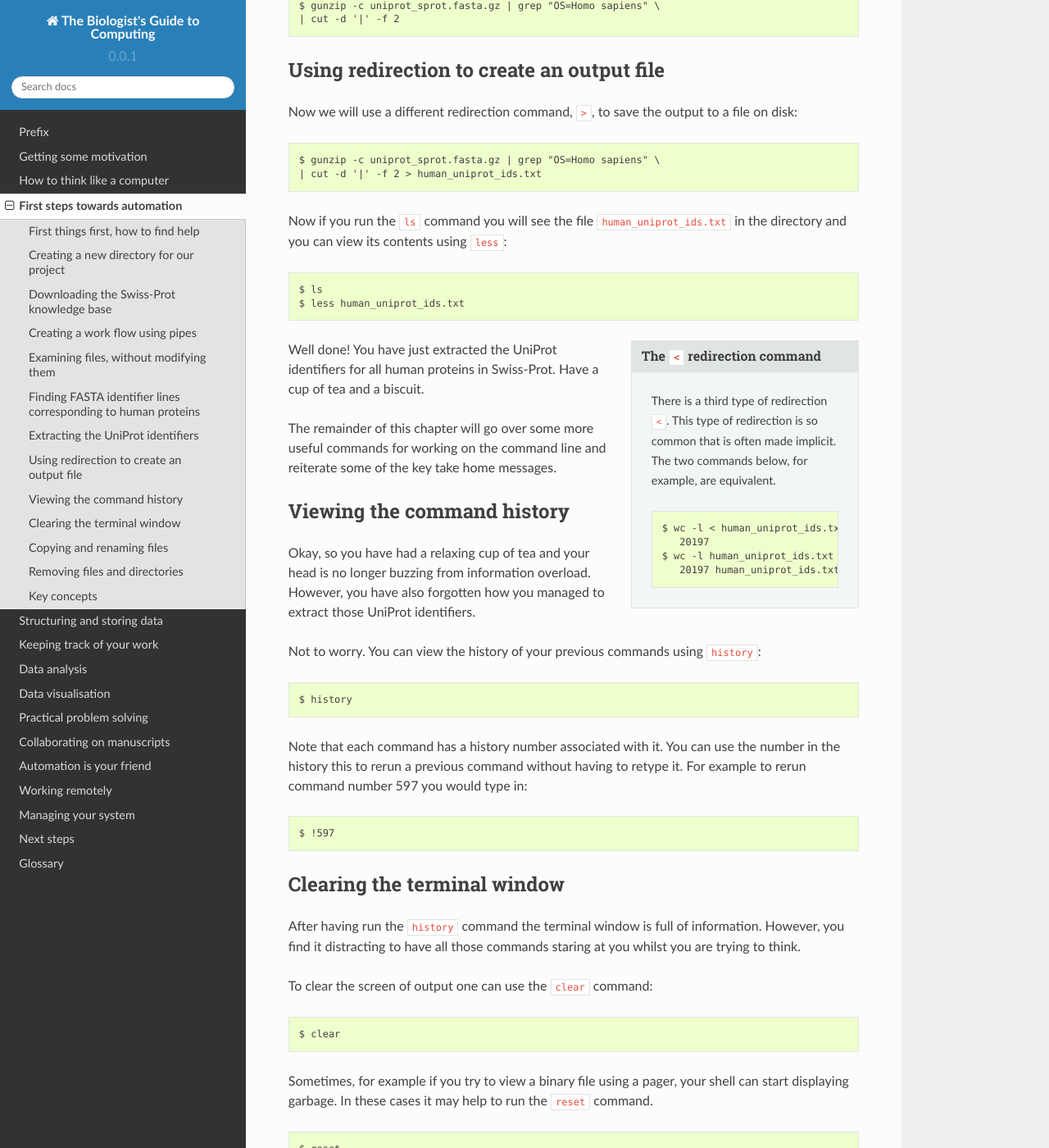
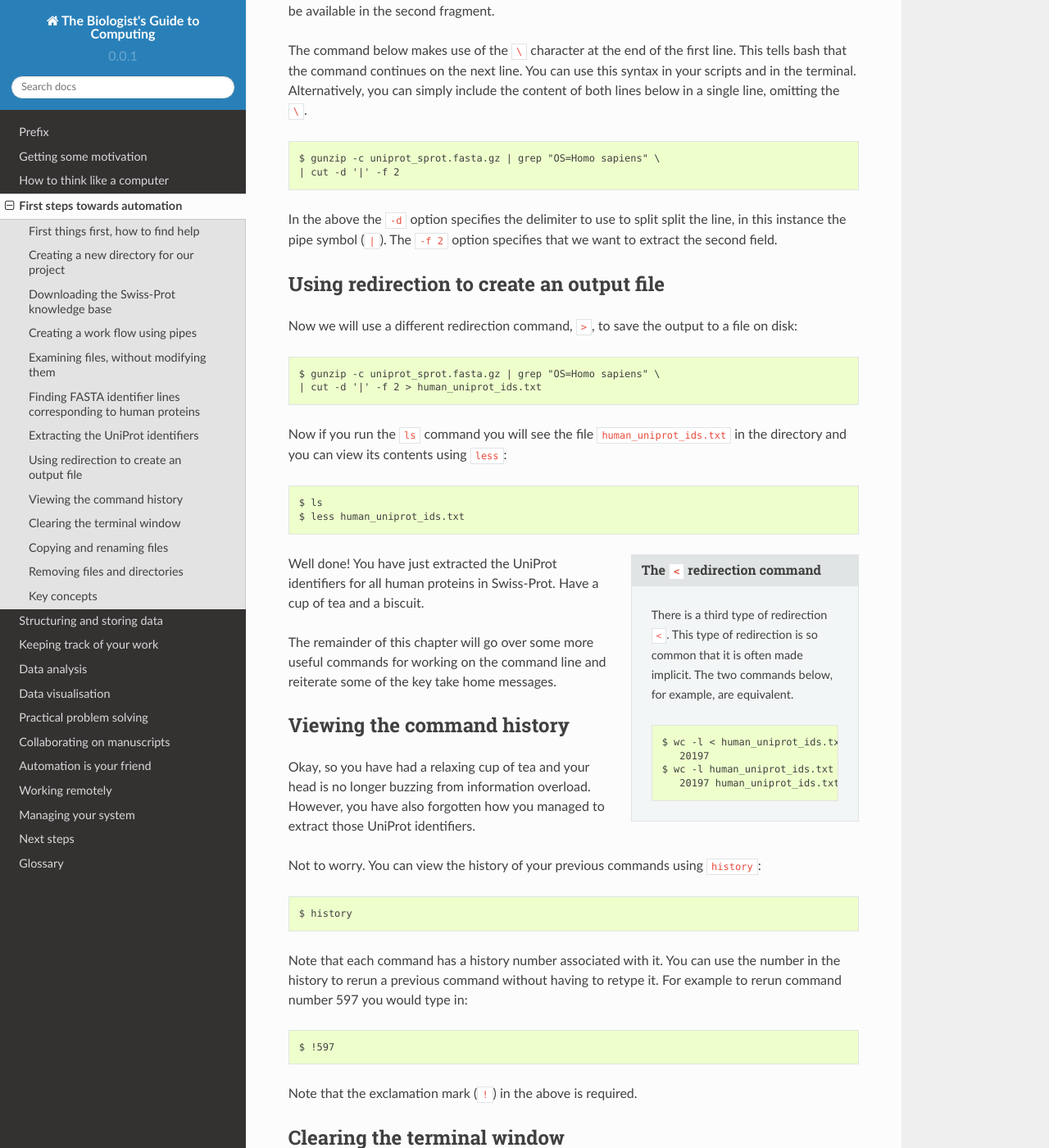
Before and after one commit to tjelvar-olsson/biologists-guide-to-computing, a Sphinx documentation site: the page built from source/first-steps-towards-automation.rst, in a window 1280 px wide and 1400 px high, scrolled down 7872 px. Shown: the whole window at 82% size. Built offline with Sphinx 7.4.7 and the Read the Docs theme 2.0.0, drawn with Linux system fonts in a browser that asks for light colours; some of the changed text lies outside the part shown.

Commit message:
Applied Tyler's feedback on first steps towards automation chapter

```diff
--- a/source/first-steps-towards-automation.rst
+++ b/source/first-steps-towards-automation.rst
@@ -51,7 +51,7 @@ the command below.
     $ man ls
 
 To get out of the "man-page" press the "q" key. Just like I encourage you to try
-out the examples outlined in this chapter I also encourage you to examine the
+out the examples outlined in this chapter, I also encourage you to examine the
 help and man-page documentation for the commands that we use to get a better
 understanding of what the commands do.
 
@@ -152,8 +152,6 @@ to run the command:
         $ curl --verbose http://bit.ly/1l6SAKb
 
 
-
-
 To allow the redirection to occur we need to use the ``--location`` option,
 which will redirect the request to the new location.
 Let us download the gzipped FASTA file from the UniProt FTP site:
@@ -201,6 +199,9 @@ running the command:
 
 From now on the text will use the short ``-c`` option rather than the long
 ``--to-stdout`` option to save on typing.
+
+.. note:: Remember that you can use the ``--help`` or ``-h`` option to get
+          information on the meanings of the various options available to you.
 
 
 Creating a work flow using pipes
@@ -412,6 +413,9 @@ include the content of both lines below in a single line, omitting the ``\``.
     $ gunzip -c uniprot_sprot.fasta.gz | grep "OS=Homo sapiens" \
     | cut -d '|' -f 2
 
+In the above the ``-d`` option specifies the delimiter to use to split split
+the line, in this instance the pipe symbol (``|``). The ``-f 2`` option
+specifies that we want to extract the second field.
 
 
 Using redirection to create an output file
@@ -437,7 +441,7 @@ Now if you run the ``ls`` command you will see the file
 .. sidebar:: The ``<`` redirection command
 
              There is a third type of redirection ``<``. This type of redirection
-             is so common that is often made implicit. The two commands below, for
+             is so common that it is often made implicit. The two commands below, for
              example, are equivalent.
 
              .. code-block:: none
@@ -469,12 +473,14 @@ Not to worry. You can view the history of your previous commands using ``history
     $ history
 
 Note that each command has a history number associated with it.  You can use
-the number in the history this to rerun a previous command without having to
+the number in the history to rerun a previous command without having to
 retype it. For example to rerun command number 597 you would type in:
 
 .. code-block:: none
 
     $ !597
+
+Note that the exclamation mark (``!``) in the above is required.
 
 
 Clearing the terminal window
@@ -497,6 +503,9 @@ shell can start displaying garbage. In these cases it may help to run the
 .. code-block:: none
 
     $ reset
+
+In general it is advisable to use ``clear`` as it only clears the terminal screen
+whereas ``reset`` reinitialises the terminal.
 
 
 Copying and renaming files
@@ -560,6 +569,8 @@ the recursive option:
     $ rm -r backup
 
 .. warning:: Think twice before deleting files, they will be deleted permanently.
+             When using ``rm`` there is no such thing as recycle bin from which
+             the files can be recovered.
 
 
 Key concepts
@@ -572,3 +583,4 @@ Key concepts
 - Pipes can be used to combine different programs into more complicated work flows
 - In general it is better to create small tools that do one thing well
 - Think twice before deleting files
+- Use the ``-help`` option  to understand a command and its options
```
Also changed, not shown: other parts of source/first-steps-towards-automation.rst (+1 -1 lines).
